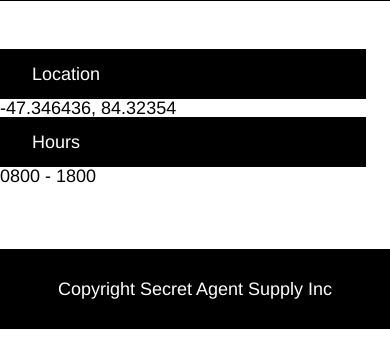
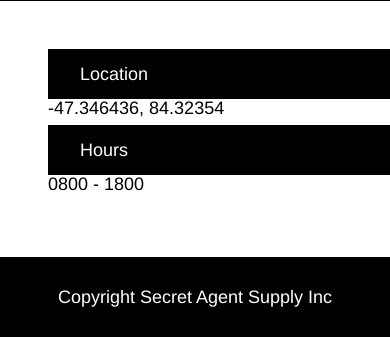
Before and after one commit to mechee55/Secret-Agent, a plain HTML site: page index.html in a window 390 px wide. Shown: the part 627-964 px from the top of the page. Drawn offline with Linux system fonts and the light colour scheme.

Commit message:
Freaking done

```diff
--- a/resources/style.css
+++ b/resources/style.css
@@ -196,17 +196,14 @@ ul {
 
 	}
 
-	.box {
+	.info {
 		width: 90%;
+		margin: 0.5rem auto;
 
 	}
 
 	.information .container {
 		display: block;
-	}
-
-	.box .hours {
-		margin-top: 0.5rem;
 	}
 
 
```
